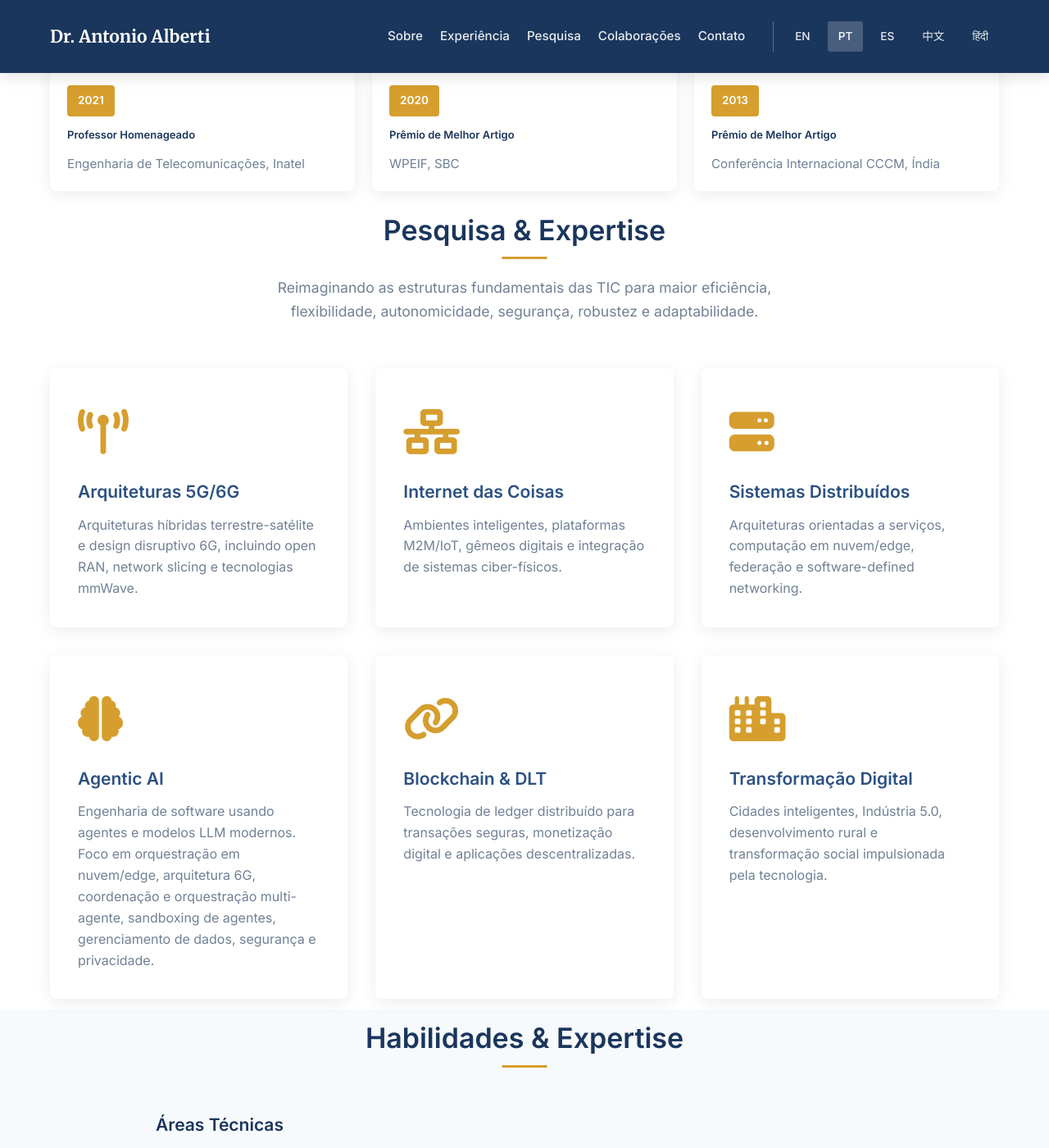
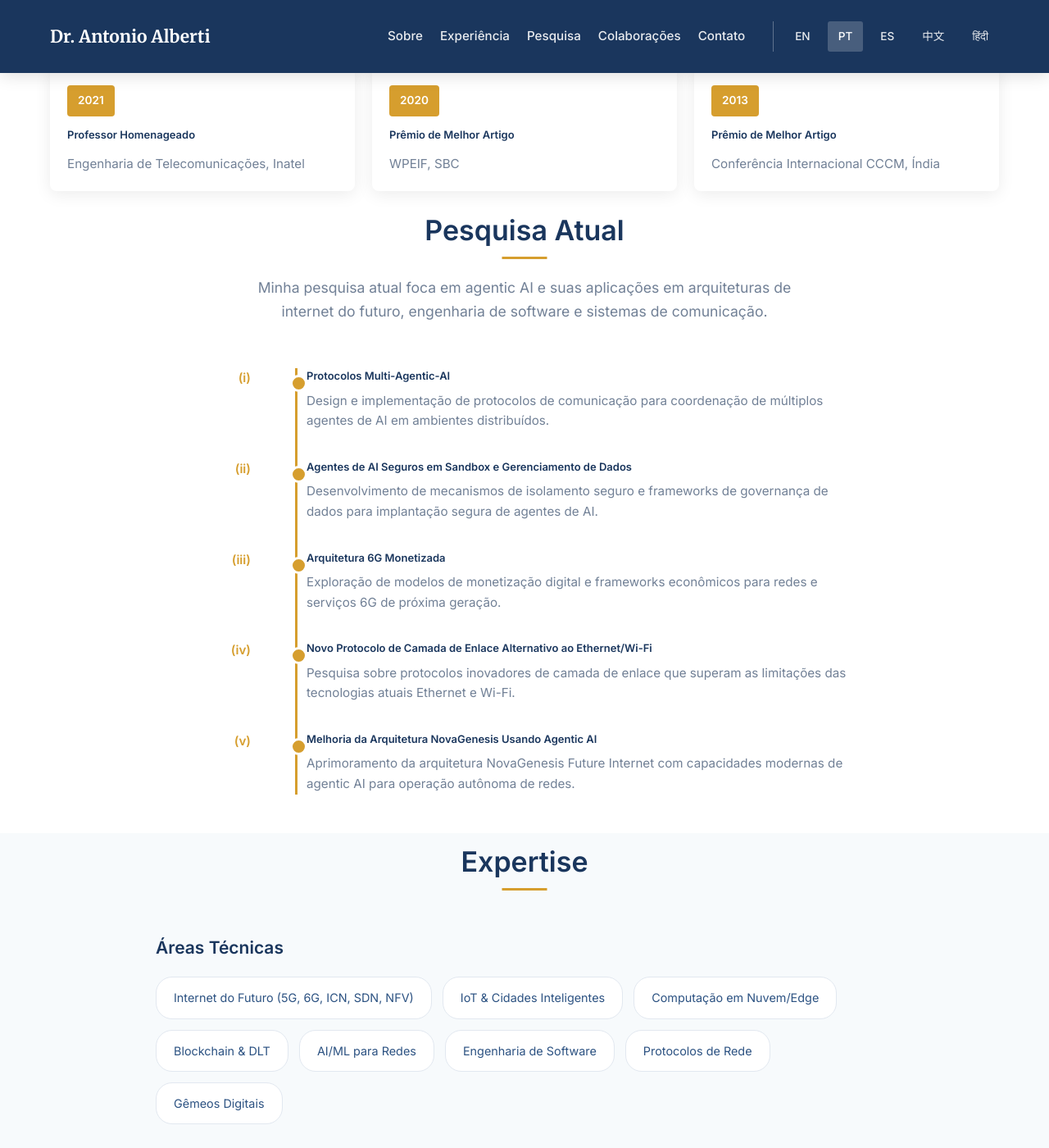
Before and after one commit to antonioalberti/antonioalberti.github.io, a Jekyll site: the page built from pt/index.html, in a window 1280 px wide and 1400 px high, scrolled down 2868 px. Shown: the whole window at 82% size. Built offline with Jekyll 4.4.1, drawn with Linux system fonts in a browser that asks for light colours; some of the changed text lies outside the part shown.

Commit message:
Refactor: Decouple Research from Expertise - add dedicated Research section with 5 topics across all 5 languages

```diff
--- a/es/index.html
+++ b/es/index.html
@@ -150,39 +150,44 @@ permalink: /es/
 <section class="section" id="research">
   <div class="container">
     <div class="section-header">
-      <h2>Investigación & Expertise</h2>
-      <p>Reimaginando las estructuras fundamentales de las TIC para mayor eficiencia, flexibilidad, autonomicidad, seguridad, robustez y adaptabilidad.</p>
+      <h2>Investigación Actual</h2>
+      <p>Mi investigación actual se centra en agentic AI y sus aplicaciones en arquitecturas de internet del futuro, ingeniería de software y sistemas de comunicación.</p>
     </div>
-    <div class="research-grid">
-      <div class="research-card">
-        <div class="research-icon"><i class="fas fa-broadcast-tower"></i></div>
-        <h3>Arquitecturas 5G/6G</h3>
-        <p>Arquitecturas híbridas terrestre-satélite y diseño disruptivo 6G, incluyendo open RAN, network slicing y tecnologías mmWave.</p>
+    <div class="timeline">
+      <div class="timeline-item">
+        <div class="timeline-year">(i)</div>
+        <div class="timeline-content">
+          <h4>Protocolos Multi-Agentic-AI</h4>
+          <p>Diseño e implementación de protocolos de comunicación para coordinar múltiples agentes de AI en entornos distribuidos.</p>
+        </div>
       </div>
-      <div class="research-card">
-        <div class="research-icon"><i class="fas fa-network-wired"></i></div>
-        <h3>Internet de las Cosas</h3>
-        <p>Entornos inteligentes, plataformas M2M/IoT, gemelos digitales e integración de sistemas ciber-físicos.</p>
+      <div class="timeline-item">
+        <div class="timeline-year">(ii)</div>
+        <div class="timeline-content">
+          <h4>Agentes de AI Seguros en Sandbox y Gestión de Datos</h4>
+          <p>Desarrollo de mecanismos de aislamiento seguro y marcos de gobernanza de datos para la implementación segura de agentes de AI.</p>
+        </div>
       </div>
-      <div class="research-card">
-        <div class="research-icon"><i class="fas fa-server"></i></div>
-        <h3>Sistemas Distribuidos</h3>
-        <p>Arquitecturas orientadas a servicios, computación en nube/edge, federación y software-defined networking.</p>
+      <div class="timeline-item">
+        <div class="timeline-year">(iii)</div>
+        <div class="timeline-content">
+          <h4>Arquitectura 6G Monetizada</h4>
+          <p>Exploración de modelos de monetización digital y marcos económicos para redes y servicios 6G de próxima generación.</p>
+        </div>
       </div>
-      <div class="research-card">
-        <div class="research-icon"><i class="fas fa-brain"></i></div>
-        <h3>Agentic AI</h3>
-        <p>Ingeniería de software usando agentes y modelos LLM modernos. Enfoque en orquestación en nube/edge, arquitectura 6G, coordinación y orquestación multi-agente, sandboxing de agentes, gestión de datos, seguridad y privacidad.</p>
+      <div class="timeline-item">
+        <div class="timeline-year">(iv)</div>
+        <div class="timeline-content">
+          <h4>Nuevo Protocolo de Capa de Enlace Alternativo a Ethernet/Wi-Fi</h4>
+          <p>Investigación sobre protocolos innovadores de capa de enlace que superan las limitaciones de las tecnologías actuales Ethernet y Wi-Fi.</p>
+        </div>
       </div>
-      <div class="research-card">
-        <div class="research-icon"><i class="fas fa-link"></i></div>
-        <h3>Blockchain & DLT</h3>
-        <p>Tecnología de ledger distribuido para transacciones seguras, monetización digital y aplicaciones descentralizadas.</p>
-      </div>
-      <div class="research-card">
-        <div class="research-icon"><i class="fas fa-city"></i></div>
-        <h3>Transformación Digital</h3>
-        <p>Ciudades inteligentes, Industria 5.0, desarrollo rural y transformación social impulsada por la tecnología.</p>
+      <div class="timeline-item">
+        <div class="timeline-year">(v)</div>
+        <div class="timeline-content">
+          <h4>Mejora de la Arquitectura NovaGenesis Usando Agentic AI</h4>
+          <p>Mejora de la arquitectura NovaGenesis Future Internet con capacidades modernas de agentic AI para operación autónoma de redes.</p>
+        </div>
       </div>
     </div>
   </div>
@@ -192,7 +197,7 @@ permalink: /es/
 <section class="section section-alt" id="skills">
   <div class="container">
     <div class="section-header">
-      <h2>Habilidades y Experiencia</h2>
+      <h2>Expertise</h2>
     </div>
     <div class="skills-content">
       <div class="skill-category">
@@ -282,7 +287,6 @@ permalink: /es/
         <div class="collab-icon"><i class="fas fa-user-graduate"></i></div>
         <h3>Supervisión de Estudiantes</h3>
         <p>Estoy aceptando nuevos estudiantes de doctorado. La formación requerida incluye Agentic AI, redes softwareizadas, sistemas distribuidos, ingeniería de software con agentic AI, computación en nube/edge, redes móviles, LLMs, DLTs, y algo de seguridad y confianza.</p>
-        <p><strong>Enfoque actual de investigación:</strong> (i) protocolos multi-agentic-AI; (ii) agentes de AI seguros en sandbox y gestión de datos; (iii) arquitectura 6G monetizada; (iv) nuevo protocolo de capa de enlace alternativo a Ethernet/Wi-Fi; (v) mejora de la arquitectura NovaGenesis usando agentic AI.</p>
         <a href="#contact" class="btn">Contáctame</a>
       </div>
       <div class="collab-card">
--- a/pt/index.html
+++ b/pt/index.html
@@ -150,39 +150,44 @@ permalink: /pt/
 <section class="section" id="research">
   <div class="container">
     <div class="section-header">
-      <h2>Pesquisa & Expertise</h2>
-      <p>Reimaginando as estruturas fundamentais das TIC para maior eficiência, flexibilidade, autonomicidade, segurança, robustez e adaptabilidade.</p>
+      <h2>Pesquisa Atual</h2>
+      <p>Minha pesquisa atual foca em agentic AI e suas aplicações em arquiteturas de internet do futuro, engenharia de software e sistemas de comunicação.</p>
     </div>
-    <div class="research-grid">
-      <div class="research-card">
-        <div class="research-icon"><i class="fas fa-broadcast-tower"></i></div>
-        <h3>Arquiteturas 5G/6G</h3>
-        <p>Arquiteturas híbridas terrestre-satélite e design disruptivo 6G, incluindo open RAN, network slicing e tecnologias mmWave.</p>
+    <div class="timeline">
+      <div class="timeline-item">
+        <div class="timeline-year">(i)</div>
+        <div class="timeline-content">
+          <h4>Protocolos Multi-Agentic-AI</h4>
+          <p>Design e implementação de protocolos de comunicação para coordenação de múltiplos agentes de AI em ambientes distribuídos.</p>
+        </div>
       </div>
-      <div class="research-card">
-        <div class="research-icon"><i class="fas fa-network-wired"></i></div>
-        <h3>Internet das Coisas</h3>
-        <p>Ambientes inteligentes, plataformas M2M/IoT, gêmeos digitais e integração de sistemas ciber-físicos.</p>
+      <div class="timeline-item">
+        <div class="timeline-year">(ii)</div>
+        <div class="timeline-content">
+          <h4>Agentes de AI Seguros em Sandbox e Gerenciamento de Dados</h4>
+          <p>Desenvolvimento de mecanismos de isolamento seguro e frameworks de governança de dados para implantação segura de agentes de AI.</p>
+        </div>
       </div>
-      <div class="research-card">
-        <div class="research-icon"><i class="fas fa-server"></i></div>
-        <h3>Sistemas Distribuídos</h3>
-        <p>Arquiteturas orientadas a serviços, computação em nuvem/edge, federação e software-defined networking.</p>
+      <div class="timeline-item">
+        <div class="timeline-year">(iii)</div>
+        <div class="timeline-content">
+          <h4>Arquitetura 6G Monetizada</h4>
+          <p>Exploração de modelos de monetização digital e frameworks econômicos para redes e serviços 6G de próxima geração.</p>
+        </div>
       </div>
-      <div class="research-card">
-        <div class="research-icon"><i class="fas fa-brain"></i></div>
-        <h3>Agentic AI</h3>
-        <p>Engenharia de software usando agentes e modelos LLM modernos. Foco em orquestração em nuvem/edge, arquitetura 6G, coordenação e orquestração multi-agente, sandboxing de agentes, gerenciamento de dados, segurança e privacidade.</p>
+      <div class="timeline-item">
+        <div class="timeline-year">(iv)</div>
+        <div class="timeline-content">
+          <h4>Novo Protocolo de Camada de Enlace Alternativo ao Ethernet/Wi-Fi</h4>
+          <p>Pesquisa sobre protocolos inovadores de camada de enlace que superam as limitações das tecnologias atuais Ethernet e Wi-Fi.</p>
+        </div>
       </div>
-      <div class="research-card">
-        <div class="research-icon"><i class="fas fa-link"></i></div>
-        <h3>Blockchain & DLT</h3>
-        <p>Tecnologia de ledger distribuído para transações seguras, monetização digital e aplicações descentralizadas.</p>
-      </div>
-      <div class="research-card">
-        <div class="research-icon"><i class="fas fa-city"></i></div>
-        <h3>Transformação Digital</h3>
-        <p>Cidades inteligentes, Indústria 5.0, desenvolvimento rural e transformação social impulsionada pela tecnologia.</p>
+      <div class="timeline-item">
+        <div class="timeline-year">(v)</div>
+        <div class="timeline-content">
+          <h4>Melhoria da Arquitetura NovaGenesis Usando Agentic AI</h4>
+          <p>Aprimoramento da arquitetura NovaGenesis Future Internet com capacidades modernas de agentic AI para operação autônoma de redes.</p>
+        </div>
       </div>
     </div>
   </div>
@@ -192,7 +197,7 @@ permalink: /pt/
 <section class="section section-alt" id="skills">
   <div class="container">
     <div class="section-header">
-      <h2>Habilidades & Expertise</h2>
+      <h2>Expertise</h2>
     </div>
     <div class="skills-content">
       <div class="skill-category">
@@ -282,7 +287,6 @@ permalink: /pt/
         <div class="collab-icon"><i class="fas fa-user-graduate"></i></div>
         <h3>Orientação de Alunos</h3>
         <p>Estou aceitando novos alunos de doutorado. A formação necessária inclui Agentic AI, redes softwareizadas, sistemas distribuídos, engenharia de software com agentic AI, computação em nuvem/edge, redes móveis, LLMs, DLTs, e um pouco de segurança e confiança.</p>
-        <p><strong>Foco atual de pesquisa:</strong> (i) protocolos multi-agentic-AI; (ii) agentes de AI seguros em sandbox e gerenciamento de dados; (iii) arquitetura 6G monetizada; (iv) novo protocolo de camada de enlace alternativo ao Ethernet/Wi-Fi; (v) melhoria da arquitetura NovaGenesis usando agentic AI.</p>
         <a href="#contact" class="btn">Entre em Contato</a>
       </div>
       <div class="collab-card">
```
Also changed, not shown: hi/index.html (+34 -30 lines), index.html (+34 -30 lines), zh/index.html (+34 -30 lines).
